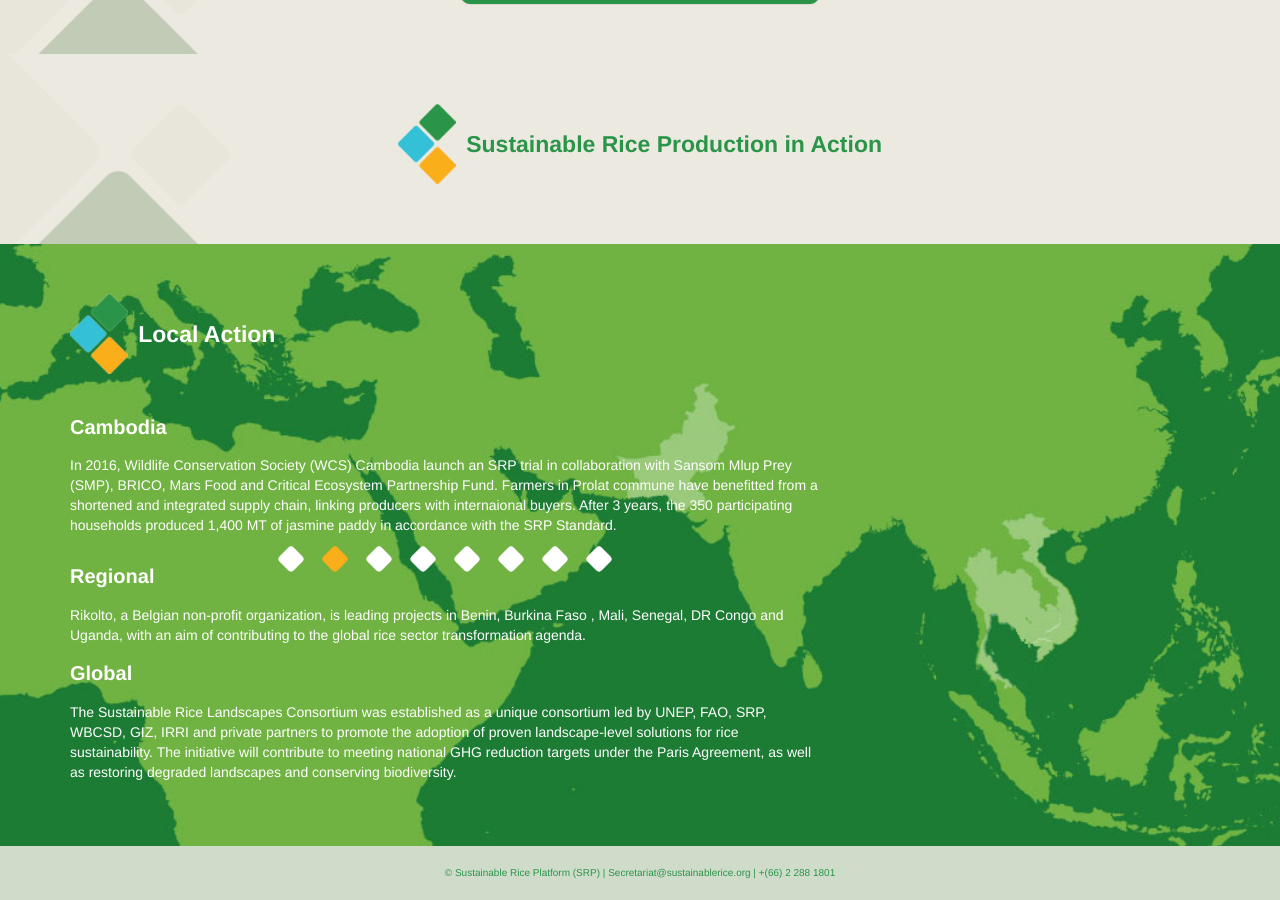
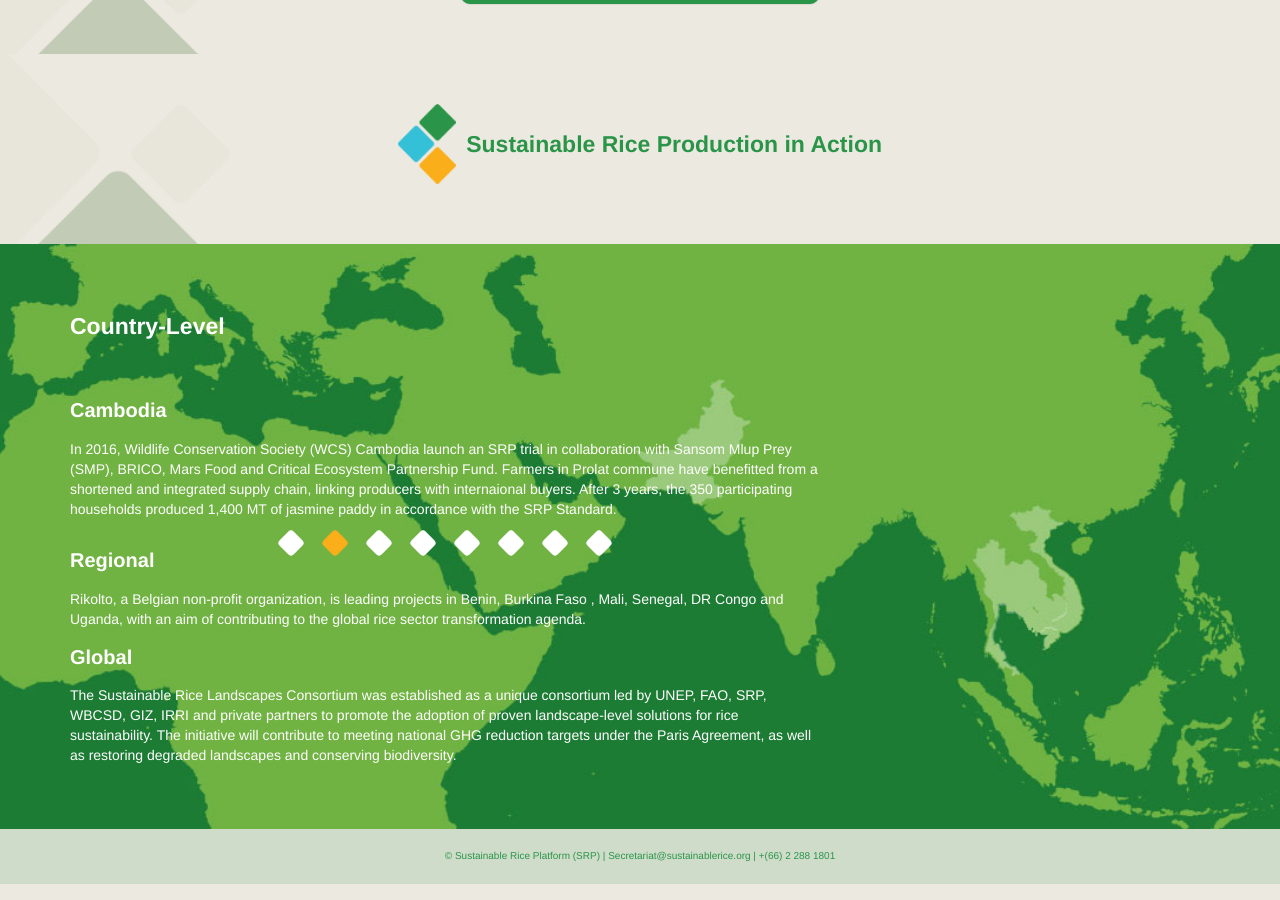
Before and after one commit to sustainablericeplatform/sustainablericeplatform.github.io, a Jekyll site: the page built from Resources/index.html, in a window 1280 px wide and 900 px high, scrolled down 1866 px. Built offline with Jekyll 4.4.1, drawn with Linux system fonts in a browser that asks for light colours.

Commit message:
Update index.html

```diff
--- a/Resources/index.html
+++ b/Resources/index.html
@@ -106,8 +106,8 @@
             <div class="col-md-8">
                 <div class="heading-container">
                     <div class="header" style="text-align: left;">
-                        <img src="/assets/images/header-icon.png" alt="">
-                        <h1 class="white">Local Action</h1>
+                        <!--<img src="/assets/images/header-icon.png" alt="">-->
+                        <h1 class="white">Country-Level</h1>
                     </div>
                 </div>
                 {% include local-action-slideshow.html %}
```
